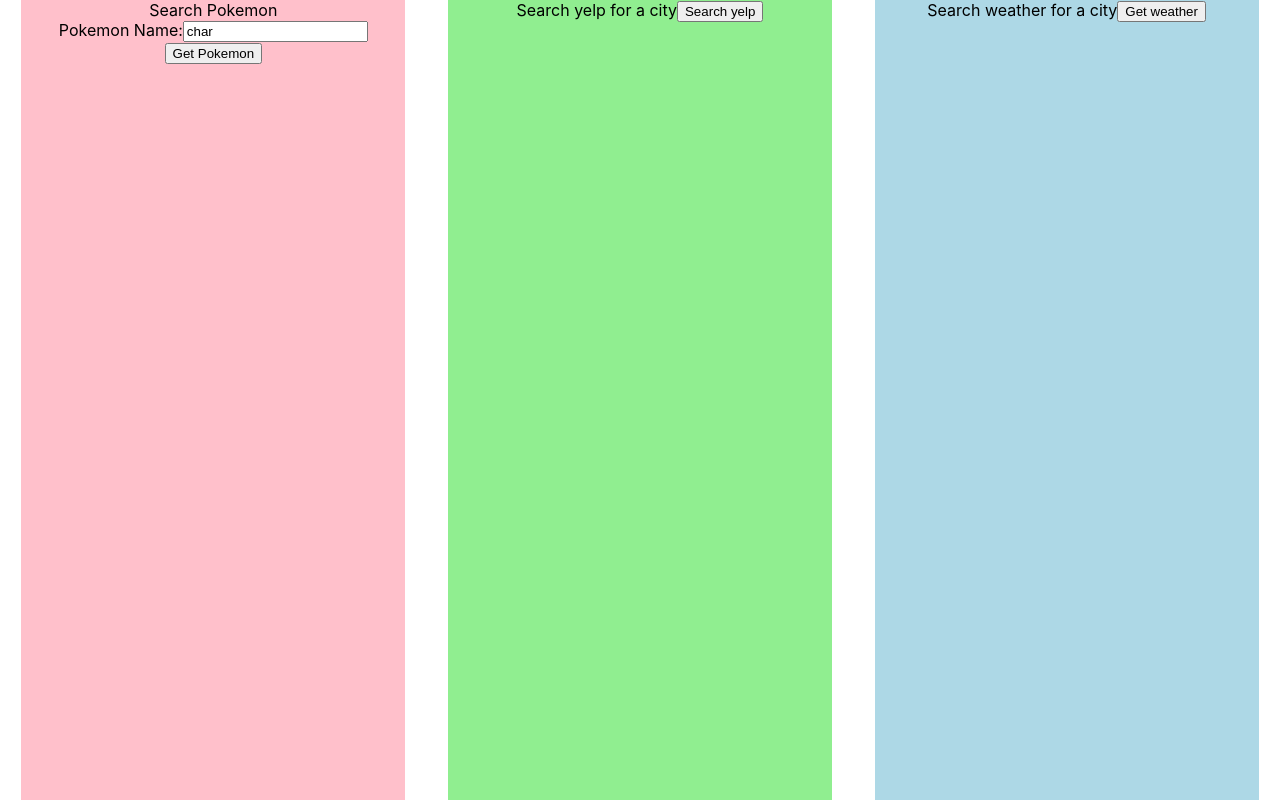
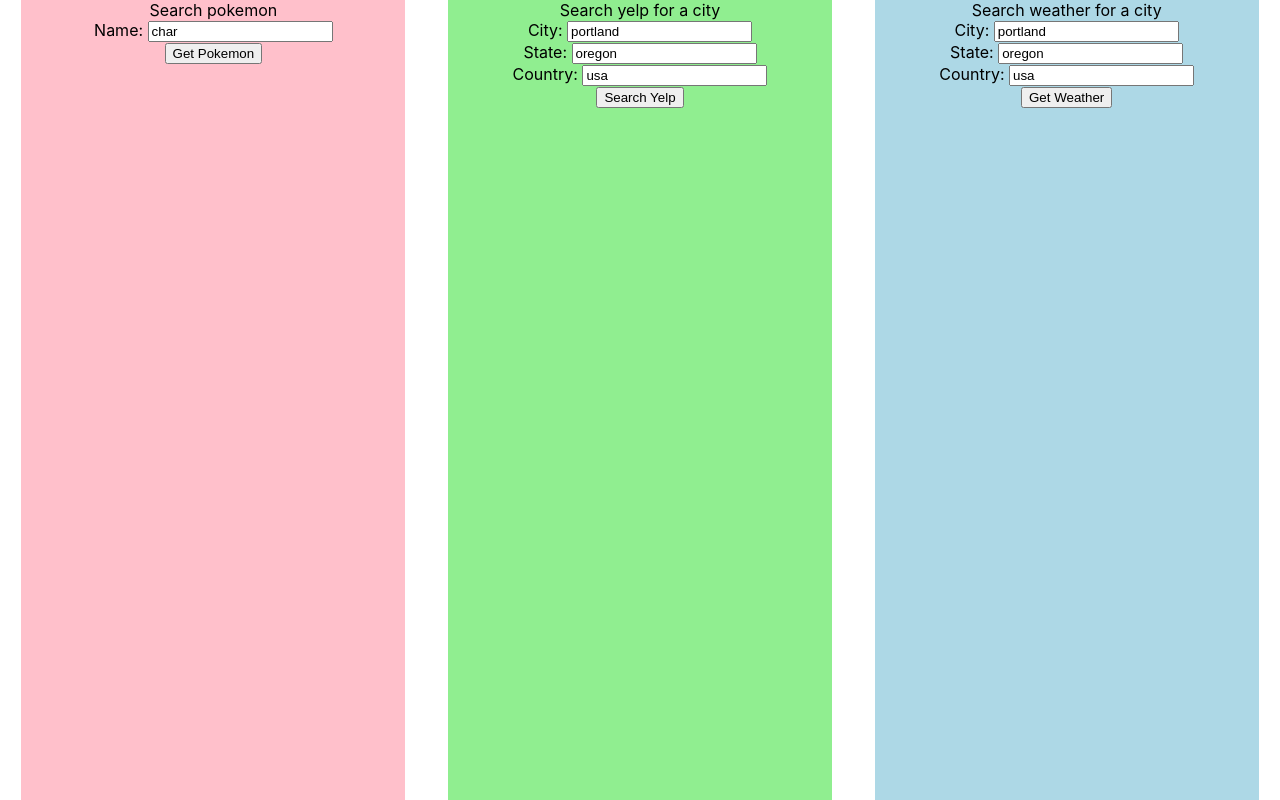
Before and after one commit to rileyjhoff/2.4a-api-proxy-half-baked, a React (Create React App) app: page / in a window 1280 px wide. Built offline with nearby package versions, Linux system fonts and the light colour scheme.

Commit message:
built out Search and LoadingScreen components. LoadingScreen working as expected

```diff
--- a/src/App.css
+++ b/src/App.css
@@ -71,3 +71,17 @@ section li {
 label {
   display: block;
 }
+
+.loading-screen {
+  height: 100%;
+  width: 100%;
+  position: relative;
+  top: 0;
+  background-color: rgba(0, 0, 0, 0.8);
+  color: white;
+  font-size: 3rem;
+  z-index: 5;
+  display: flex;
+  align-items: center;
+  justify-content: center;
+}
--- a/src/components/PokemonSearch.js
+++ b/src/components/PokemonSearch.js
@@ -1,5 +1,6 @@
 import { useState } from 'react';
 import { getPokemonData } from '../services/fetch-utils';
+import LoadingScreen from './LoadingScreen';
 
 export default function PokemonSearch() {
   // you'll need to track your pokemon search results, the loading state, and one form field: name. For this form field, set a real initial values (like 'pikachu') so the form populates with a default value.
@@ -20,13 +21,13 @@ export default function PokemonSearch() {
 
   return (
     <section className="pokemon">
+      {isLoading && <LoadingScreen />}
       {/* make the fetch on submit */}
       <form onSubmit={handlePokemonSubmit}>
-        Search Pokemon
+        Search pokemon
         {/* add inputs/labels for the pokemon name, using all the things we need with react forms. Don't forget to use the value property to sync this up with the default value in react state */}
         <label>
-          Pokemon Name:
-          <input value={search} onChange={(e) => setSearch(e.target.value)} />
+          Name: <input value={search} onChange={(e) => setSearch(e.target.value)} />
         </label>
         <button>Get Pokemon</button>
       </form>
--- a/src/components/WeatherSearch.js
+++ b/src/components/WeatherSearch.js
@@ -1,11 +1,12 @@
 import { useState } from 'react';
 import { getWeatherData } from '../services/fetch-utils';
+import LoadingScreen from './LoadingScreen';
 
 export default function WeatherSearch() {
   // you'll need to track your weather search results, the loading state, and a form field for location with a default value.
   const [weatherList, setWeatherList] = useState([]);
   const [isLoading, setIsLoading] = useState(false);
-  const [search, setSearch] = useState('portland');
+  const [search, setSearch] = useState({ city: 'portland', state: 'oregon', country: 'usa' });
 
   async function handleWeatherSubmit(e) {
     e.preventDefault();
@@ -20,11 +21,33 @@ export default function WeatherSearch() {
 
   return (
     <section className="weather">
+      {isLoading && <LoadingScreen />}
       {/* make the fetch on submit */}
-      <form>
+      <form onSubmit={handleWeatherSubmit}>
         Search weather for a city
         {/* add inputs/labels for city name, state, and country, using all the things we need with react forms. Don't forget to use the value property to sync these up with the default values in react state */}
-        <button>Get weather</button>
+        <label>
+          City:{' '}
+          <input
+            value={search.city}
+            onChange={(e) => setSearch({ ...search, city: e.target.value })}
+          />
+        </label>
+        <label>
+          State:{' '}
+          <input
+            value={search.state}
+            onChange={(e) => setSearch({ ...search, state: e.target.value })}
+          />
+        </label>
+        <label>
+          Country:{' '}
+          <input
+            value={search.country}
+            onChange={(e) => setSearch({ ...search, country: e.target.value })}
+          />
+        </label>
+        <button>Get Weather</button>
       </form>
       {/* Make a ForecastList component to import and use here. Use a ternery to display a loading spinner (make a <Spinner /> component for this) if the data is still loading. */}
     </section>
--- a/src/components/YelpSearch.js
+++ b/src/components/YelpSearch.js
@@ -1,11 +1,12 @@
 import { useState } from 'react';
 import { getYelpData } from '../services/fetch-utils';
+import LoadingScreen from './LoadingScreen';
 
 export default function YelpSearch() {
   // you'll need to track your yelp search results, the loading state, and a form field for location with a default value.
   const [businessList, setBusinessList] = useState([]);
   const [isLoading, setIsLoading] = useState(false);
-  const [search, setSearch] = useState('portland');
+  const [search, setSearch] = useState({ city: 'portland', state: 'oregon', country: 'usa' });
 
   async function handleYelpSubmit(e) {
     e.preventDefault();
@@ -20,11 +21,33 @@ export default function YelpSearch() {
 
   return (
     <section className="yelp">
+      {isLoading && <LoadingScreen />}
       {/* make the fetch on submit */}
-      <form>
+      <form onSubmit={handleYelpSubmit}>
         Search yelp for a city
         {/* add inputs/labels for city name, state, and country, using all the things we need with react forms. Don't forget to use the value property to sync these up with the default values in react state */}
-        <button>Search yelp</button>
+        <label>
+          City:{' '}
+          <input
+            value={search.city}
+            onChange={(e) => setSearch({ ...search, city: e.target.value })}
+          />
+        </label>
+        <label>
+          State:{' '}
+          <input
+            value={search.state}
+            onChange={(e) => setSearch({ ...search, state: e.target.value })}
+          />
+        </label>
+        <label>
+          Country:{' '}
+          <input
+            value={search.country}
+            onChange={(e) => setSearch({ ...search, country: e.target.value })}
+          />
+        </label>
+        <button>Search Yelp</button>
       </form>
       {/* Make a BusinessesList component to import and use here. Use a ternery to display a loading spinner (make a <Spinner /> component for this) if the data is still loading. */}
     </section>
```
